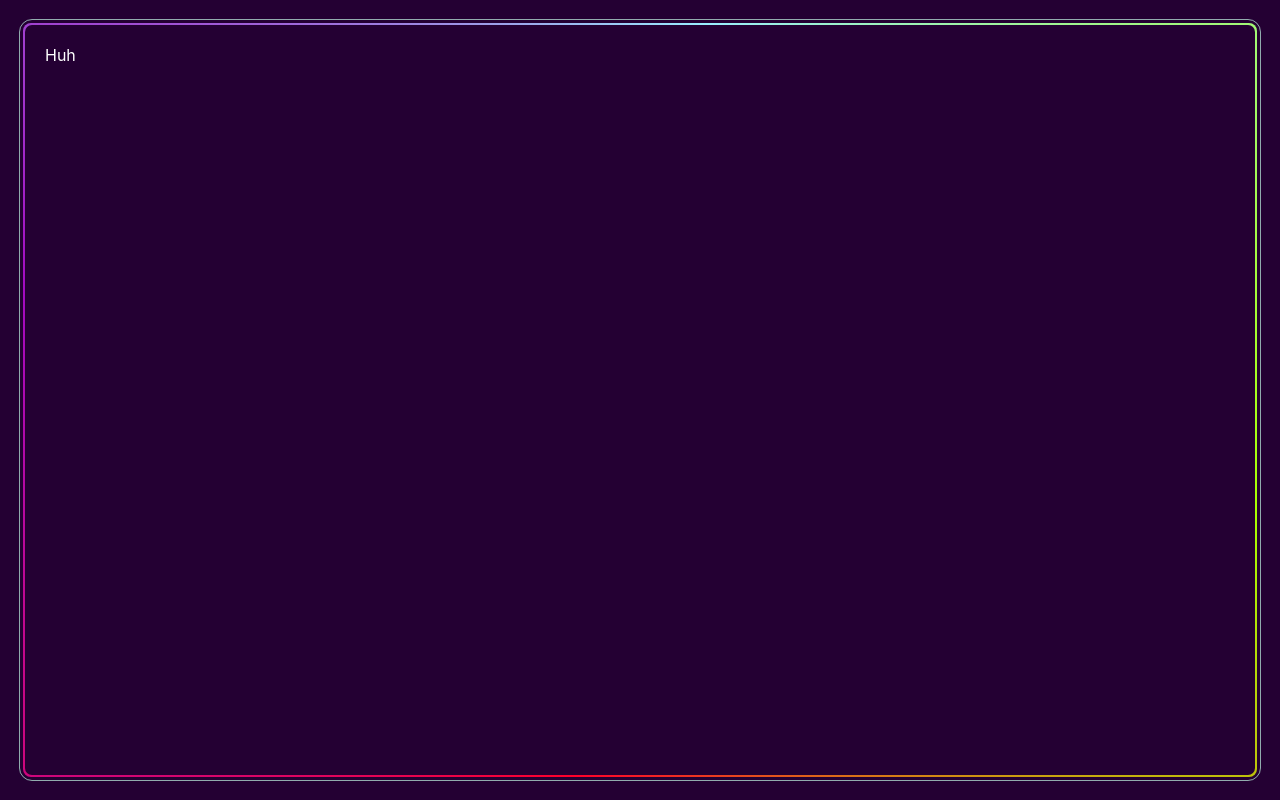
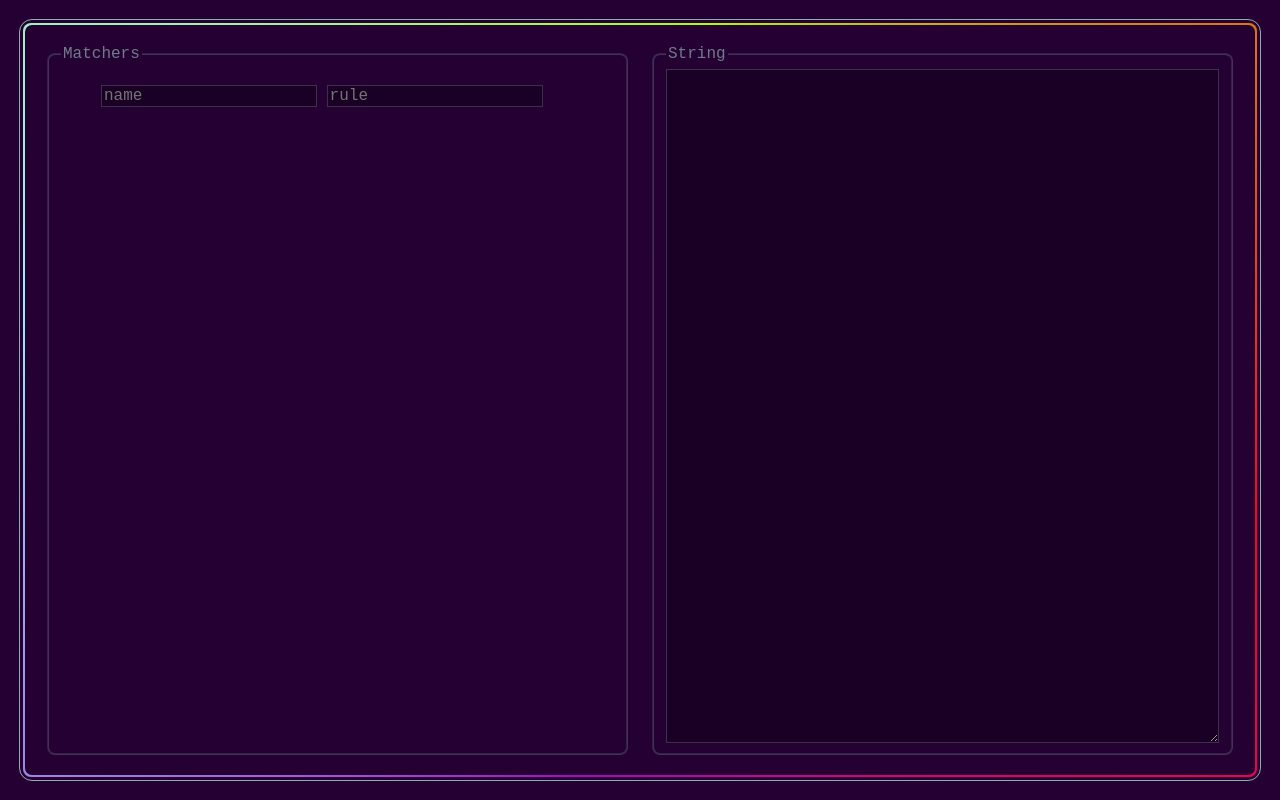
Before and after one commit to asolove/happy-parserous, a plain HTML site: page index.html in a window 1280 px wide. Drawn offline with Linux system fonts and the light colour scheme.

Commit message:
Starting to fill in content.

```diff
--- a/index.html
+++ b/index.html
@@ -1,7 +1,9 @@
 <html>
+<head>
 
-<style>
+<title>HappyParserous</title>
 
+<style type="text/css">
 @property --angle {
   syntax: '<angle>';
   inherits: false;
@@ -12,10 +14,13 @@ html {
     --bg-color: hsl(282, 100%, 10%);
     background-color: var(--bg-color);
 
-    font-family: -apple-system, BlinkMacSystemFont, "Segoe UI", Roboto, Helvetica, Arial, sans-serif, "Apple Color Emoji", "Segoe UI Emoji", "Segoe UI Symbol";
+    font-family: ui-monospace, monospace;
 }
 
 .main {
+    display: flex;
+    column-gap: 20px;
+    align-content: stretch;
     outline: 1px solid hsla(158, 76%, 86%, 0.7);
     margin: 10px;
     position: absolute;
@@ -40,10 +45,38 @@ html {
   border-radius: 8px;
   --angle: 180deg;
   background: conic-gradient(from var(--angle), hsl(350, 100%, 50%), hsl(290, 90%, 40%), hsl(190, 100%, 80%),  hsl(80, 100%, 50%), hsl(350, 100%, 50%));
-  background: conic-gradient(from var(--angle), hsl(350, 100%, 50%), hsl(290, 90%, 40%), hsl(190, 100%, 80%),  hsl(80, 100%, 50%), hsl(350, 100%, 50%));
 
-  animation: rotate 10s linear infinite;
+  /* xmassy
+  background: conic-gradient(from var(--angle), hsl(350, 100%, 50%), hsl(350, 100%, 100%),  hsl(126, 56%, 21%), hsl(350, 100%, 100%), hsl(350, 100%, 50%),  hsl(350, 100%, 100%),  hsl(126, 56%, 21%),  hsl(350, 100%, 100%), hsl(350, 100%, 50%),  hsl(350, 100%, 100%),  hsl(126, 56%, 21%),  hsl(350, 100%, 100%), hsl(350, 100%, 50%));
+  */
+
+  animation: rotate 20s linear infinite;
 }
+
+.main fieldset {
+    flex: 1;
+    border-color: hsla(158, 76%, 86%, 0.2);
+    color: hsla(158, 76%, 86%, 0.5);
+    border-radius: 8px;
+}
+
+
+textarea, input {
+    background: transparent;
+    border: 1px solid hsla(158, 76%, 86%, 0.2);
+    outline-color: hsla(159, 98%, 63%, 0.7);
+    outline-width: 10px;
+    font: inherit;
+    color: white;
+    font: inherit;
+    background: rgba(0,0,0,0.3);
+}
+
+textarea {
+    width: 100%;
+    height: 100%;
+}
+
 
 @keyframes rotate{
   from {
@@ -58,10 +91,23 @@ html {
 }
 </style>
 
+</head>
 <body>
 
 <div class="main">
-  Huh
+    <fieldset>
+        <legend>Matchers</legend>
+
+        <ul>
+            <input placeholder="name">
+            <input placeholder="rule">
+        </ul>
+    </fieldset>
+
+    <fieldset>
+        <legend>String</legend>
+        <textarea></textarea>
+    </fieldset>
 </div>
 
 </body>
```
